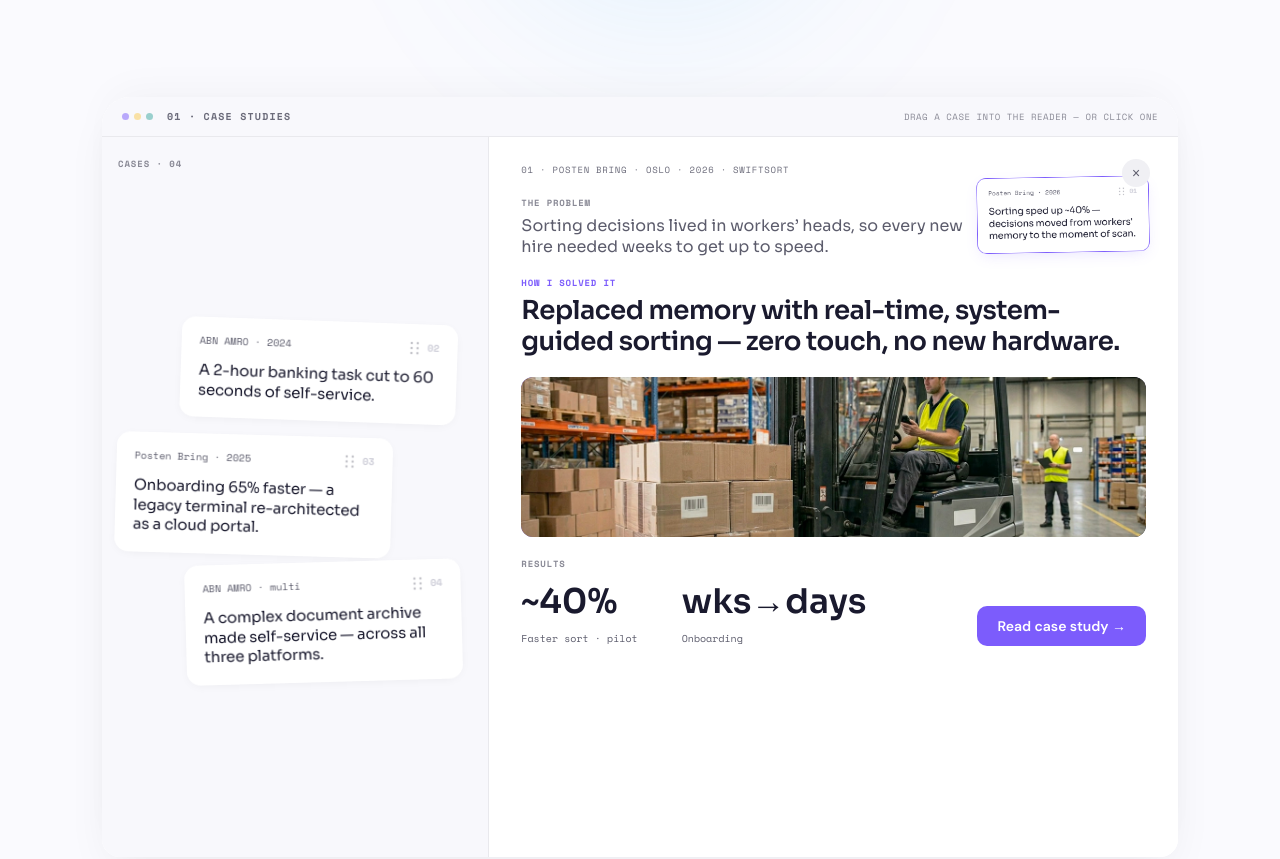
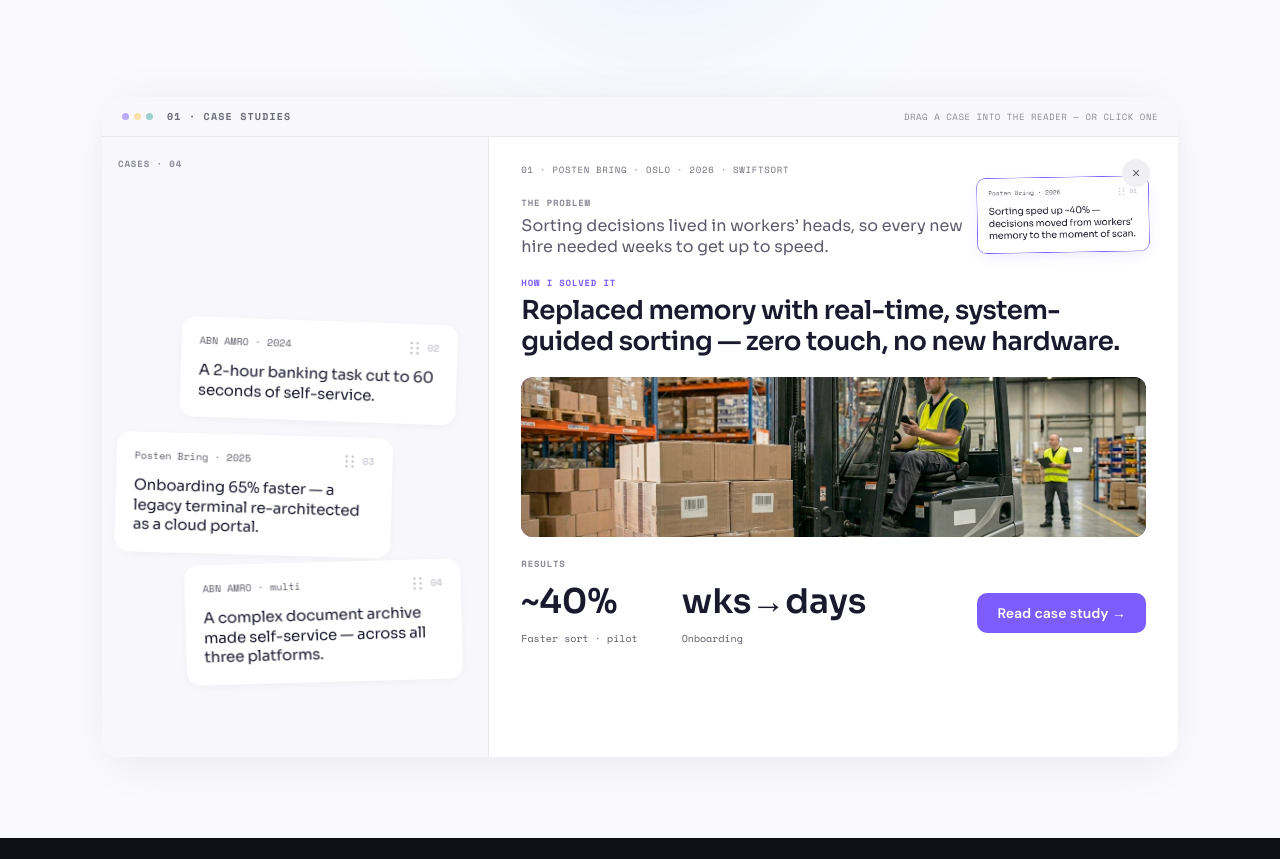
Before and after one commit to ykshettydesign/YKShetty-portfolio, a React (Vite) app: page / in a window 1280 px wide. Shown: the part 760-1619 px from the top of the page. Built offline with nearby package versions, Linux system fonts and the light colour scheme.

Commit message:
change if case panel

```diff
--- a/src/components/CaseReader.jsx
+++ b/src/components/CaseReader.jsx
@@ -67,7 +67,7 @@ export default function CaseReader({ study }) {
 
       {/* 4 · results + CTA share one row — stats left, action right */}
       <div style={{ ...label, color: 'var(--text-muted)', margin: '20px 0 10px' }}>Results</div>
-      <div style={{ display: 'flex', alignItems: 'flex-end', justifyContent: 'space-between', gap: 24, flexWrap: 'wrap' }}>
+      <div style={{ display: 'flex', alignItems: 'center', justifyContent: 'space-between', gap: 24, flexWrap: 'wrap' }}>
         <div style={{ display: 'flex', gap: 44 }}>
           {study.stats.map((s) => (
             <div key={s.label}>
--- a/src/components/Work.jsx
+++ b/src/components/Work.jsx
@@ -126,7 +126,7 @@ export default function Work() {
               touchAction: 'none',
               display: 'grid',
               gridTemplateColumns: 'minmax(250px,0.72fr) minmax(0,1.28fr)',
-              minHeight: 720,
+              minHeight: 620,
               overflow: 'hidden',
             }}
           >
```
